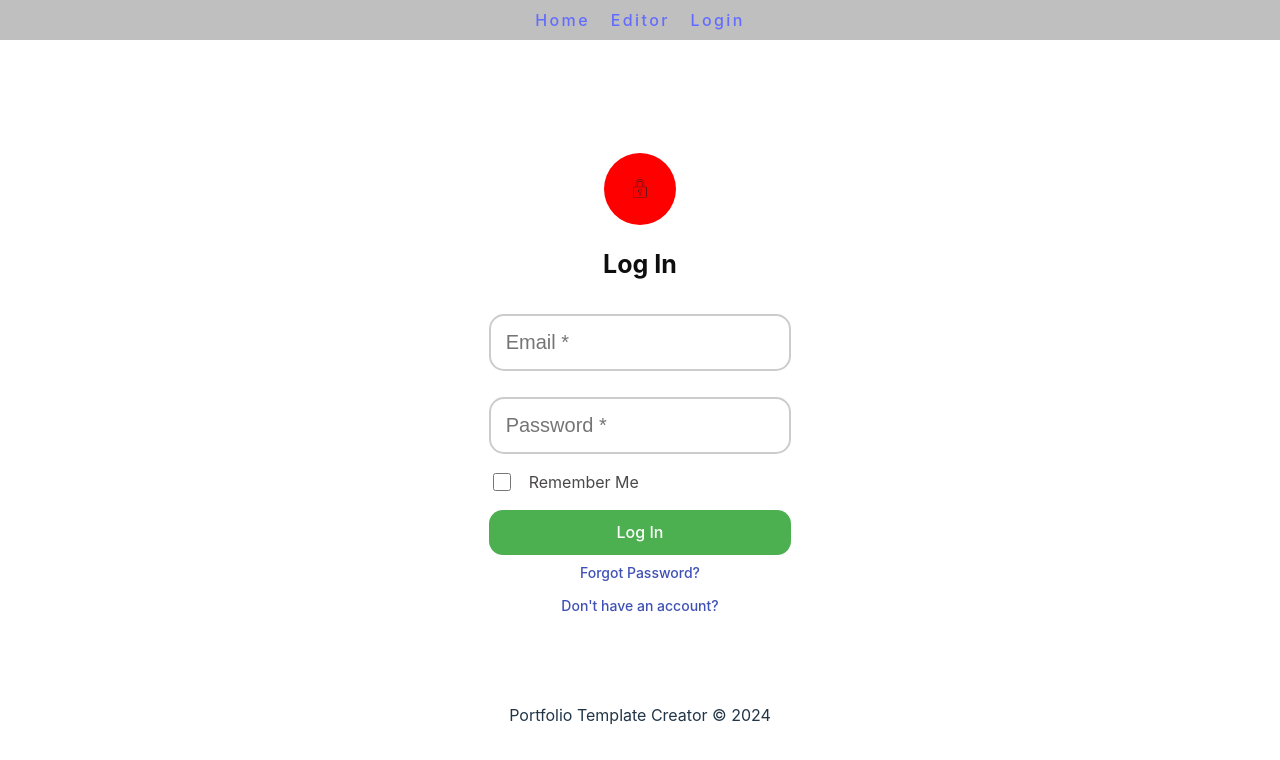
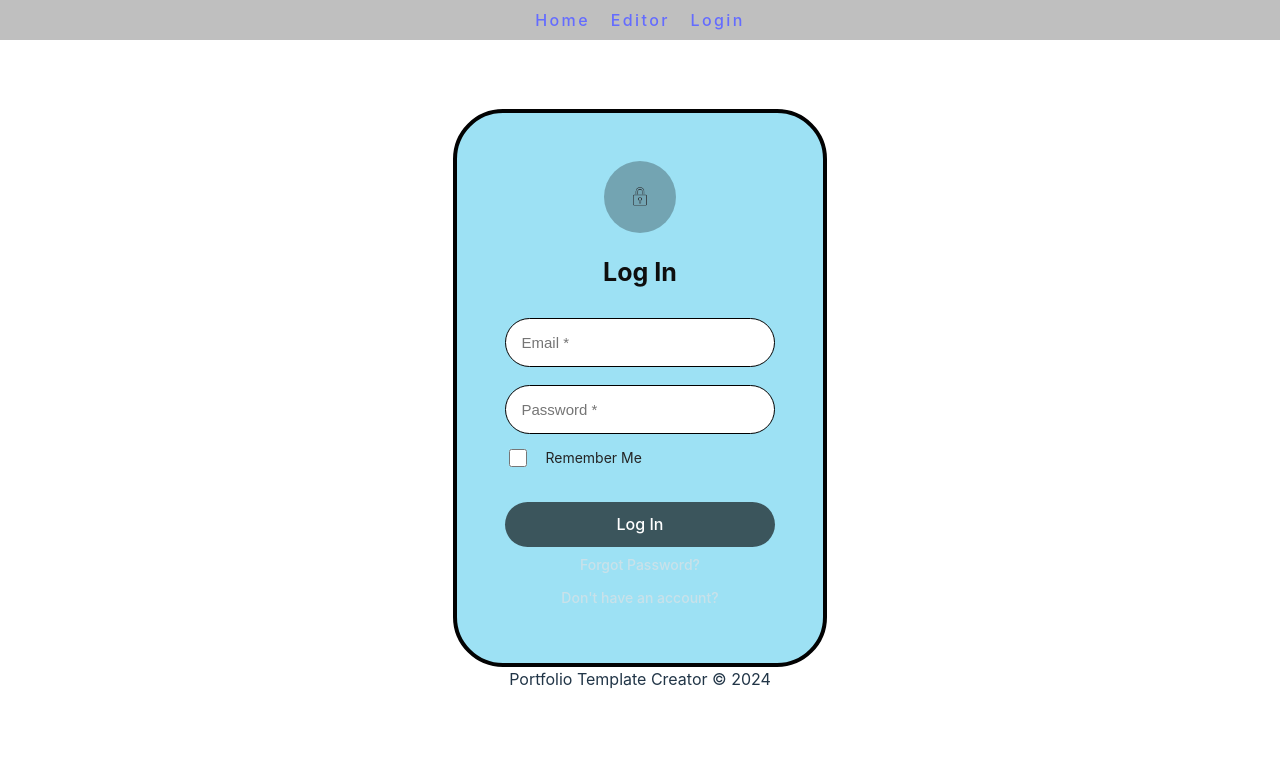
Before and after one commit to De-4-Data-Amigos/Portfolio-template-creator, a React (Vite) app in the folder Frontend/: page /login in a window 1280 px wide. Shown: the top 760 px of the page. Built offline with nearby package versions, Linux system fonts and the light colour scheme.

Commit message:
changed some css fieds in login.css

```diff
--- a/Frontend/src/assets/login.css
+++ b/Frontend/src/assets/login.css
@@ -3,28 +3,28 @@
     display: flex;
     justify-content: center;
     width: 100%;
+
 }
 
 /* Wrapper for loginformularen */
 .login-form-wrapper {
     width: 60%;
-    padding: 5em;
-    background-color: #ffffff;
+    padding: 3em;
+    background-color: #3bc3e97f;
     border-radius: 50px;
+    border: 4px solid #020202;
 }
 
 /* Avatar-styling */
 .avatar-container {
     display: flex;
     justify-content: center;
-    margin-bottom:1em;
-}
+    margin-bottom:0em;}
 
 /* lock-styling */
 .avatar {
-    background-color: red;
-    color: white;
-    border-radius: 50%;
+    background-color:  #00000045;
+    border-radius: 100%;
     padding: 1.5em;
     display: flex;
     justify-content: center;
@@ -45,13 +45,13 @@
 .input-field {
     width: 100%;
     padding: 15px;
-    margin: 10px 0;
-    border: 2px solid #ccc;
-    border-radius: 15px;
+    margin: 6px 0;
+    border: 1px solid #000000;
+    border-radius: 100px;
     box-sizing: border-box;
-    font-size: 20px;
-    color: #060606;
-    background-color: white;
+    font-size: 15px;
+    color: #000000;
+    background-color: rgb(255, 255, 255);
 
 }
 
@@ -63,51 +63,47 @@
     display: block;
 }
 
-/* Password-ikon-styling
-.input-field:focus {
-    border-color: #3f51b5;
-    outline: none;
-}*/
 
-/* Styling for Remember me*/
 .checkbox-group {
     display: flex;
     align-items: center;
     gap: 8px;
+
 }
 
 .checkbox-group input[type="checkbox"] {
     width: 18px;
     height: 18px;
     margin-right: 10px;
-    accent-color: #3f51b5;
+    accent-color: #1414149a;
 }
 
 .remember-label {
-    font-size: 16px;
-    color: #4a4848;
+    font-size: 14px;
+    color: #242424;
+
 }
 
 /* login button */
 .button {
     width: 100%;
     padding: 0.8em;
-    margin-top: 1em;
+    margin-top: 2em;
     font-size: 1em;
     color: white;
-    background-color: #4CAF50;
+    background-color: #0000009e;
     border: none;
-    border-radius: 14px;
+    border-radius: 100px;
     cursor: pointer;
 }
 
 .button:hover {
-    background-color: #2da233;
+    background-color: #0d46cb;
 }
 
 .link-button {
     text-align: center;
-    color: #3f51b5;
+    color: #ebe1e193;
     font-size: 14px;
     background: none;
     border: none;
@@ -129,14 +125,15 @@
 .error-message {
     display: none;
     font-size: 12px;
-    color: red;
+    color: rgb(233, 194, 3);
     margin-top: 5px;
+    font-weight: bold;
 }
 
 
 /* Styling for required fields */
 .required {
-  color: red;
+  color: rgb(233, 194, 3);
   font-weight: bold;
   margin-left: 2px;
 }
```
